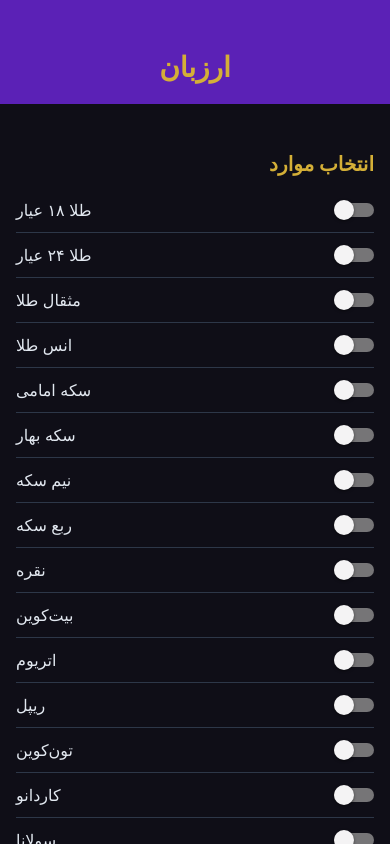
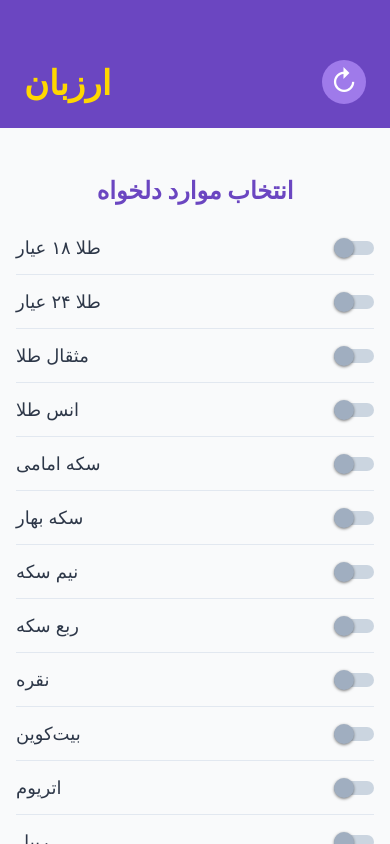
Before and after one commit to moamachi1-del/currency-expo, a React Native app: screen / in a window 390 px wide. Built offline with nearby package versions, Linux system fonts and the light colour scheme.

Commit message:
Update App.js

```diff
--- a/App.js
+++ b/App.js
@@ -52,11 +52,9 @@ export default function App() {
   const [selected, setSelected] = useState([]);
 
   const toggleItem = (id) => {
-    if (selected.includes(id)) {
-      setSelected(selected.filter(item => item !== id));
-    } else {
-      setSelected([...selected, id]);
-    }
+    setSelected(prev =>
+      prev.includes(id) ? prev.filter(item => item !== id) : [...prev, id]
+    );
   };
 
   const displayed = ALL_ITEMS.filter(item => selected.includes(item.id));
@@ -66,11 +64,14 @@ export default function App() {
       <StatusBar style="light" />
       <View style={styles.header}>
         <Text style={styles.title}>ارزبان</Text>
+        <TouchableOpacity style={styles.refreshBtn}>
+          <Text style={styles.refreshIcon}>↻</Text>
+        </TouchableOpacity>
       </View>
 
       <ScrollView style={styles.list}>
         {displayed.length === 0 ? (
-          <Text style={styles.empty}>هیچ موردی انتخاب نشده</Text>
+          <Text style={styles.empty}>موردی انتخاب نشده</Text>
         ) : (
           displayed.map(item => (
             <View key={item.id} style={styles.card}>
@@ -82,15 +83,15 @@ export default function App() {
       </ScrollView>
 
       <ScrollView style={styles.settings}>
-        <Text style={styles.sectionTitle}>انتخاب موارد</Text>
+        <Text style={styles.sectionTitle}>انتخاب موارد دلخواه</Text>
         {ALL_ITEMS.map(item => (
           <View key={item.id} style={styles.settingRow}>
             <Text style={styles.settingText}>{item.name}</Text>
             <Switch
               value={selected.includes(item.id)}
               onValueChange={() => toggleItem(item.id)}
-              trackColor={{ false: '#767577', true: '#D4AF37' }}
-              thumbColor={selected.includes(item.id) ? '#7C3AED' : '#f4f3f4'}
+              trackColor={{ false: '#CBD5E0', true: '#D4AF37' }}
+              thumbColor={selected.includes(item.id) ? '#7C3AED' : '#A0AEC0'}
             />
           </View>
         ))}
@@ -100,16 +101,18 @@ export default function App() {
 }
 
 const styles = StyleSheet.create({
-  container: { flex: 1, backgroundColor: '#0F0E17' },
-  header: { backgroundColor: '#5B21B6', padding: 20, paddingTop: 50, alignItems: 'center' },
-  title: { color: '#D4AF37', fontSize: 28, fontWeight: 'bold' },
+  container: { flex: 1, backgroundColor: '#F9FAFB' },
+  header: { backgroundColor: '#6B46C1', padding: 24, paddingTop: 60, flexDirection: 'row', justifyContent: 'space-between', alignItems: 'center', elevation: 4 },
+  title: { color: '#FFD700', fontSize: 34, fontWeight: 'bold' },
+  refreshBtn: { backgroundColor: '#9F7AEA', borderRadius: 50, width: 44, height: 44, justifyContent: 'center', alignItems: 'center' },
+  refreshIcon: { color: '#FFFFFF', fontSize: 28 },
   list: { flex: 1, padding: 16 },
-  card: { backgroundColor: '#1A1A2E', borderRadius: 16, padding: 16, marginBottom: 12 },
-  name: { color: '#FFFFFF', fontSize: 18, fontWeight: 'bold' },
-  price: { color: '#D4AF37', fontSize: 16, marginTop: 8 },
-  settings: { padding: 16, backgroundColor: '#0F0E17' },
-  sectionTitle: { color: '#D4AF37', fontSize: 20, marginBottom: 12, fontWeight: 'bold' },
-  settingRow: { flexDirection: 'row', justifyContent: 'space-between', paddingVertical: 12, borderBottomWidth: 1, borderBottomColor: '#2D3748' },
-  settingText: { color: '#E2E8F0', fontSize: 16 },
-  empty: { color: '#D4AF37', fontSize: 18, textAlign: 'center', marginTop: 50 },
+  card: { backgroundColor: '#FFFFFF', borderRadius: 20, padding: 20, marginBottom: 16, borderWidth: 2, borderColor: '#E9D5FF', shadowColor: '#7C3AED', shadowOffset: { width: 0, height: 4 }, shadowOpacity: 0.15, shadowRadius: 8, elevation: 5 },
+  name: { color: '#2D3748', fontSize: 22, fontWeight: '600' },
+  price: { color: '#D69E2E', fontSize: 20, marginTop: 8, fontWeight: 'bold' },
+  settings: { padding: 16, backgroundColor: '#F9FAFB' },
+  sectionTitle: { color: '#6B46C1', fontSize: 24, marginBottom: 16, fontWeight: 'bold', textAlign: 'center' },
+  settingRow: { flexDirection: 'row', justifyContent: 'space-between', alignItems: 'center', paddingVertical: 16, borderBottomWidth: 1, borderBottomColor: '#E2E8F0' },
+  settingText: { color: '#2D3748', fontSize: 18 },
+  empty: { color: '#718096', fontSize: 22, textAlign: 'center', marginTop: 120, fontWeight: '500' },
 });
```
